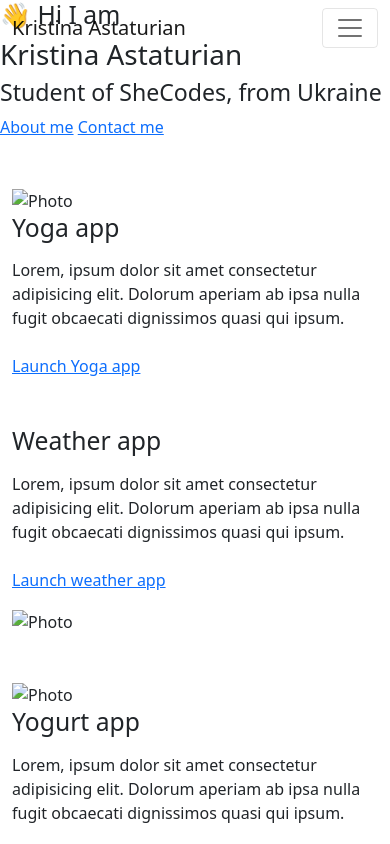
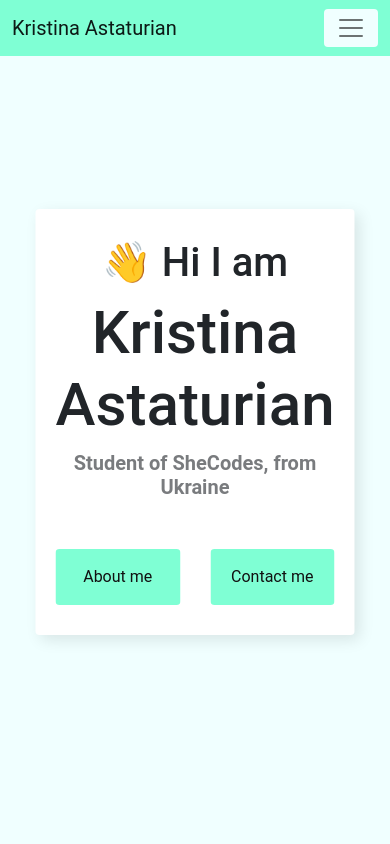
Before and after one commit to Christi1na/kristina-astaturian, a plain HTML site: page index.html in a window 390 px wide. Shown: the top 844 px of the page. Drawn offline with nearby package versions, Linux system fonts and the light colour scheme.

Commit message:
Styled the homepage and linked the CSS file

```diff
--- /dev/null
+++ b/css/style.css
@@ -0,0 +1,172 @@
+:root {
+  --primary-color: aquamarine;
+  --secondary-color: azure;
+  --box-shadow: 5px 5px 15px rgba(0, 0, 0, 0.1);
+}
+* {
+  box-sizing: border-box;
+}
+body {
+  font-family: "Roboto", sans-serif;
+  margin: 0;
+}
+.wrapper {
+  background-color: var(--secondary-color);
+}
+
+.bg-aquamarine {
+  background-color: var(--primary-color);
+}
+.navbar-toggler:focus {
+  box-shadow: 0 0 0 0rem;
+}
+
+.navbar-toggler {
+  border: none;
+  background-color: var(--secondary-color);
+}
+
+.greeting {
+  height: 100vh;
+  position: relative;
+}
+
+h1,
+h2,
+h3 {
+  margin: 0;
+  text-align: center;
+}
+
+.greeting__container {
+  position: absolute;
+  top: 50%;
+  left: 50%;
+  transform: translate(-50%, -50%);
+  padding: 30px 20px;
+  /* border: 1px solid #111; */
+  border-radius: 4px;
+  box-shadow: var(--box-shadow);
+  background-color: #fff;
+}
+
+.greeting__header {
+  display: flex;
+  flex-direction: column;
+  gap: 10px;
+  margin-bottom: 50px;
+}
+
+h1 {
+  font-size: 60px;
+}
+
+h2 {
+  font-size: 40px;
+}
+
+h3 {
+  font-size: 20px;
+  opacity: 0.6;
+  font-weight: 600;
+}
+
+.greeting__links {
+  display: flex;
+  justify-content: center;
+  gap: 30px;
+}
+
+.greeting__link {
+  background-color: var(--primary-color);
+  padding: 15px;
+  flex: 1 1 50%;
+  text-align: center;
+  color: #111;
+  text-decoration: none;
+  border-radius: 4px;
+  border: 1px solid transparent;
+  transition: all 0.3s ease;
+}
+
+.greeting__link:hover {
+  background-color: var(--secondary-color);
+  border-color: var(--primary-color);
+  color: #111;
+  box-shadow: var(--box-shadow);
+}
+
+/* -------------------------------------------- */
+
+.about__container {
+  max-width: 830px;
+  padding: 100px 15px 30px;
+  margin: 0 auto;
+}
+
+.about__links {
+  text-align: center;
+  margin-bottom: 20px;
+}
+.about__link-homepage {
+  display: inline-block;
+  padding: 10px;
+  background-color: var(--primary-color);
+  text-align: center;
+  border-radius: 4px;
+  color: #111;
+  text-decoration: none;
+}
+
+.about__items {
+  display: flex;
+  margin: 0 -15px 30px;
+  flex: 1;
+}
+
+.items-about {
+  padding: 0 15px;
+}
+
+.items-about__item {
+  background-color: var(--secondary-color);
+  text-align: justify;
+  padding: 30px;
+  box-shadow: var(--box-shadow);
+}
+
+.about__subtitle {
+  margin-bottom: 30px;
+}
+
+.contact-about {
+  text-align: center;
+}
+
+.contact-about__title {
+  font-size: 30px;
+  font-weight: 600;
+  margin-bottom: 10px;
+}
+
+.contact-about__link a {
+  text-decoration: none;
+  color: blueviolet;
+}
+
+.launch-link {
+  display: inline-block;
+  background-color: var(--primary-color);
+  color: #111;
+  padding: 10px 20px;
+  text-decoration: none;
+  border: 2px solid var(--primary-color);
+  border-radius: 4px;
+}
+
+.launch-link:hover {
+  /* background-color: var(--secondary-color); */
+  color: #111;
+  box-shadow: 6px 6px 12px rgba(0, 0, 0, 0.1);
+  /* border-color: var(--primary-color); */
+}
--- a/index.html
+++ b/index.html
@@ -16,7 +16,7 @@
       integrity="sha384-b5kHyXgcpbZJO/tY9Ul7kGkf1S0CWuKcCD38l8YkeH8z8QjE0GmW1gYU5S9FOnJ0"
       crossorigin="anonymous"
     ></script>
-    <link rel="stylesheet" href="style.css" />
+    <link rel="stylesheet" href="css/style.css" />
   </head>
   <body>
     <div class="wrapper pb-5">
```
